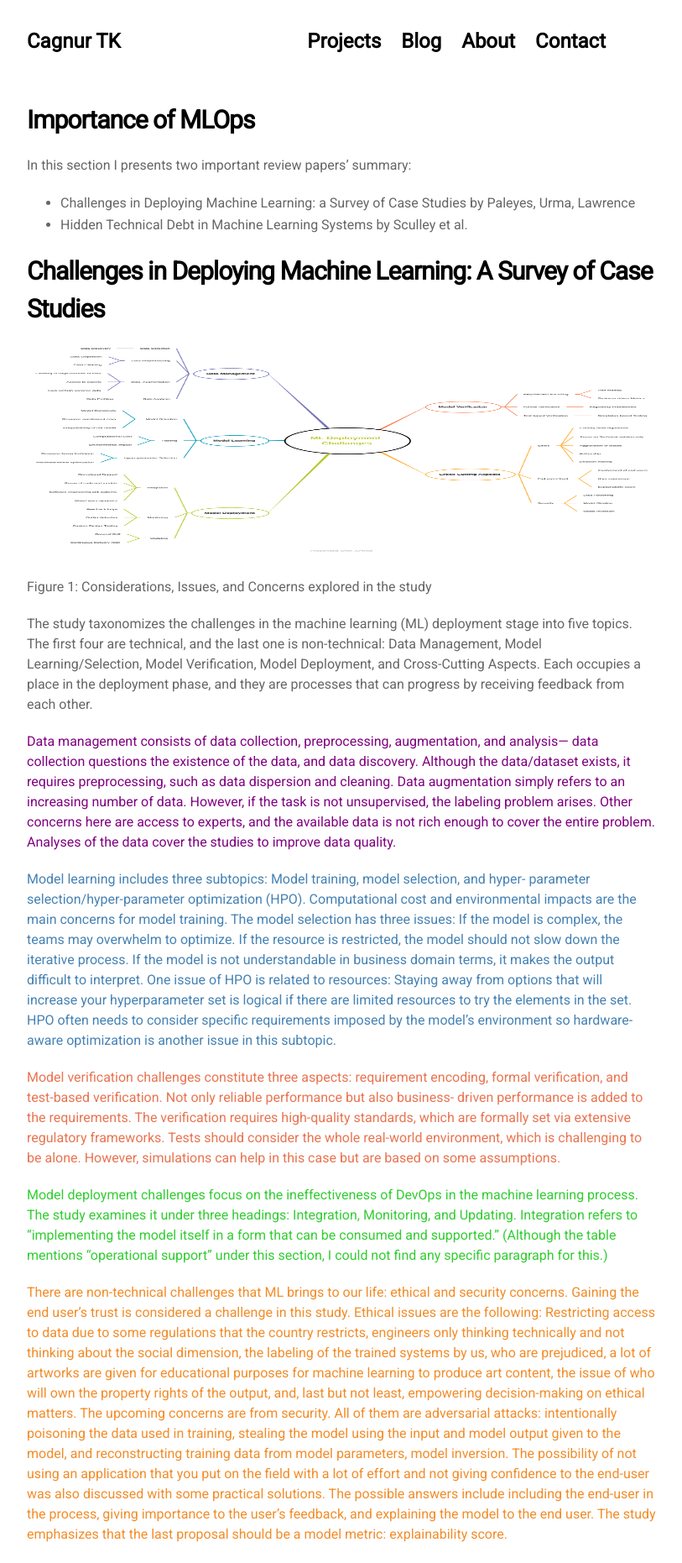
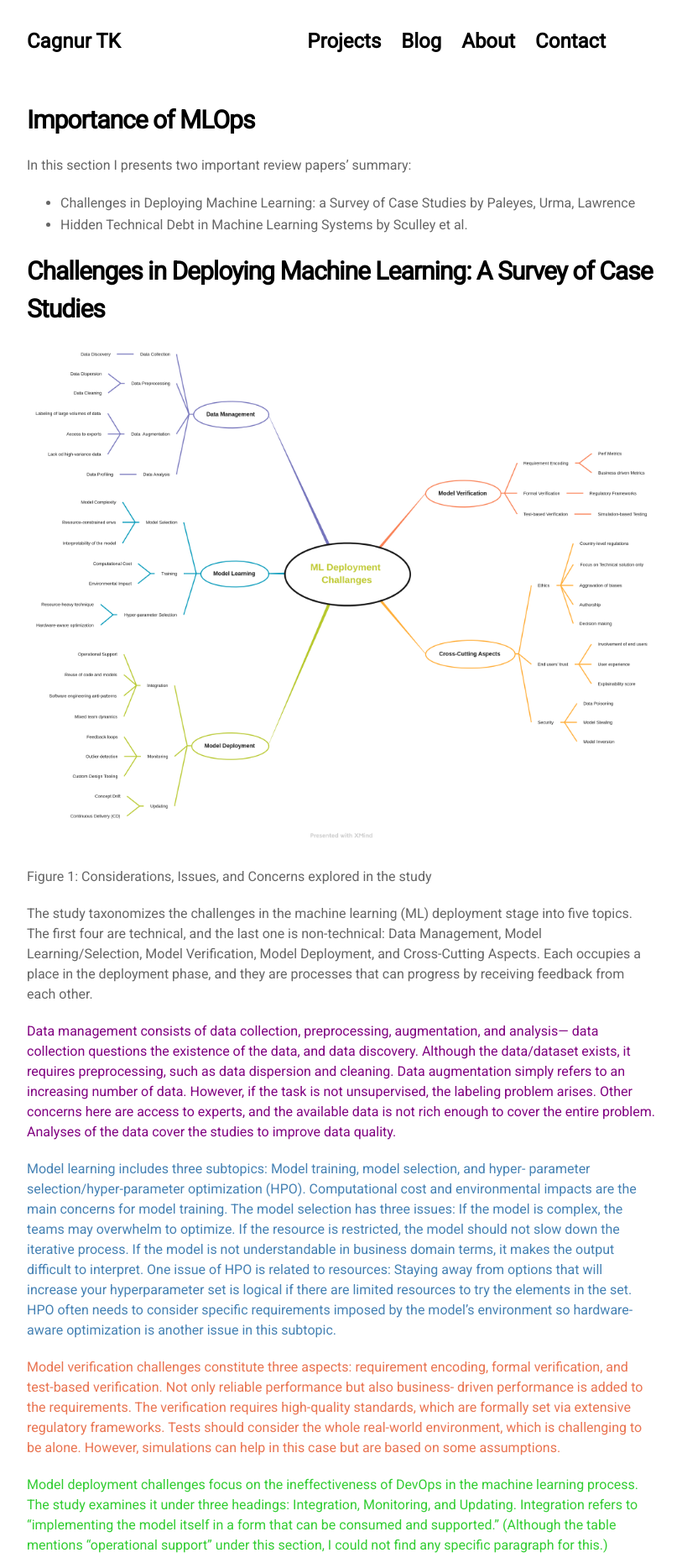
Before and after one commit to Cagnurt/cagnurt.github.io, a Jekyll site: the page built from projects/proj-1.md, in a window 1280 px wide. Shown: the top 1861 px of the page at 84% size, without its empty margins (263-1076 px from the left). Built offline with Jekyll 4.4.1, drawn with Linux system fonts in a browser that asks for light colours; nearby versions of some CDN libraries; our own code applies the rules of GitHub Pages for plain Markdown files.

Commit message:
fixed #11

```diff
--- a/projects/proj-1.md
+++ b/projects/proj-1.md
@@ -7,7 +7,7 @@ In this section I presents two important review papers' summary:
 
 # Challenges in Deploying Machine Learning: A Survey of Case Studies
 
-<img src='./proj-1/AI_Challanges-Map_1.png' width=750 height=250>
+<img src='./proj-1/AI_Challanges-Map_1.png' width=750 height=595>
 
 Figure 1: Considerations, Issues, and Concerns explored in the study
 
@@ -73,7 +73,7 @@ academic world's awareness of these challenges.
 
 # Hidden Technical Debt in Machine Learning Systems
 
-<img src='./proj-1/AI_Challanges-Technical_Debt.png' width=750 height=250>
+<img src='./proj-1/AI_Challanges-Technical_Debt.png' width=750 height=354>
 Figure 2: Add title
 
 The study makes us think that the things that machine learning brings in have a price. It
@@ -134,7 +134,7 @@ question of what to monitor arises. For this, the study offers three different s
 It is emphasized in the article that monitoring and testing are essential to developing this
 mechanism to react in real-time.</span>
 
-<span style="color:gray">Finally, the study mentions other debts: Data testing, reproducibility, process management,
+<span style="color:#4682B4">Finally, the study mentions other debts: Data testing, reproducibility, process management,
 and culture. Checking data distribution can be helpful in a robust, well-functioning system,
 but it is another debt. Reproducibility, a necessity brought by science, is also a particular
 problem: The randomness in machine learning makes it difficult to follow this rule. The cost
```
